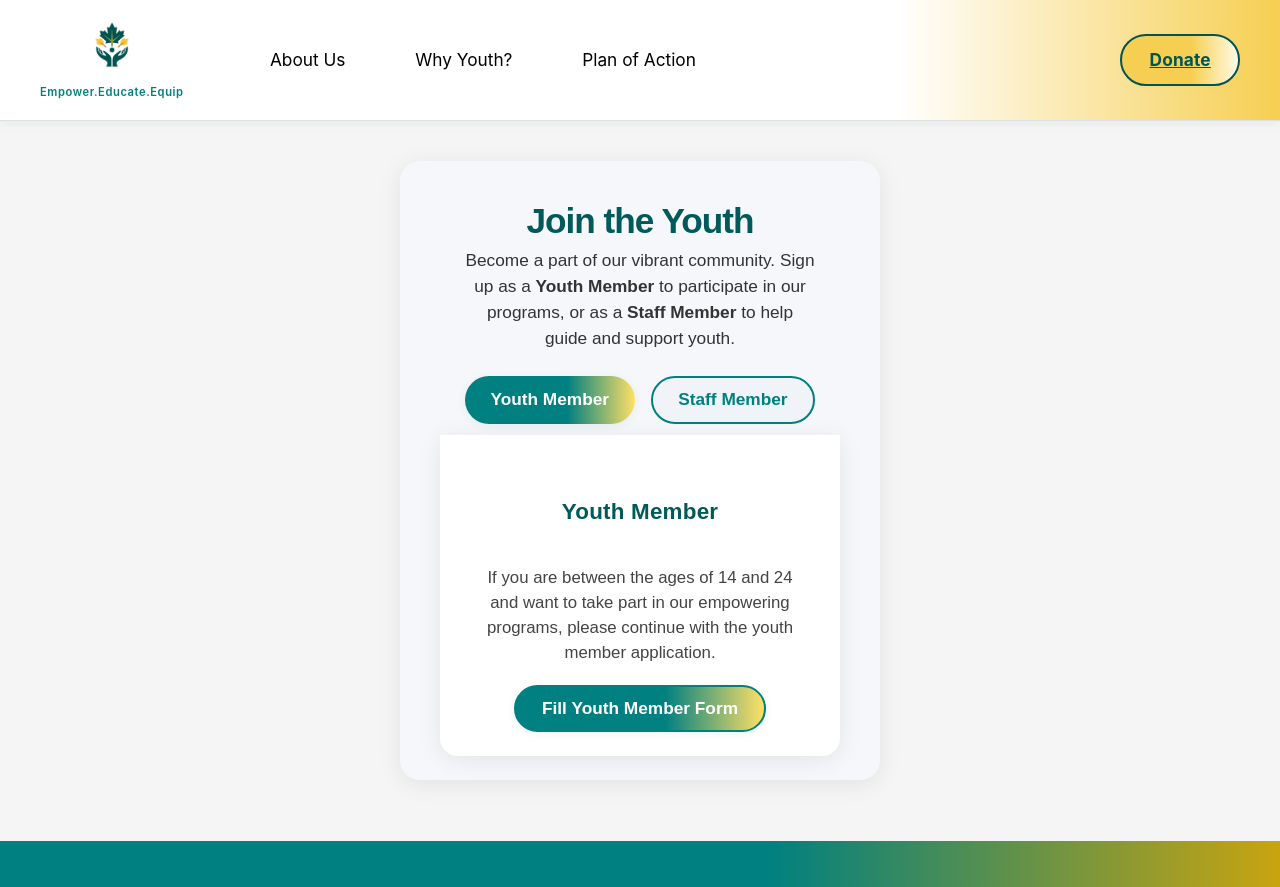
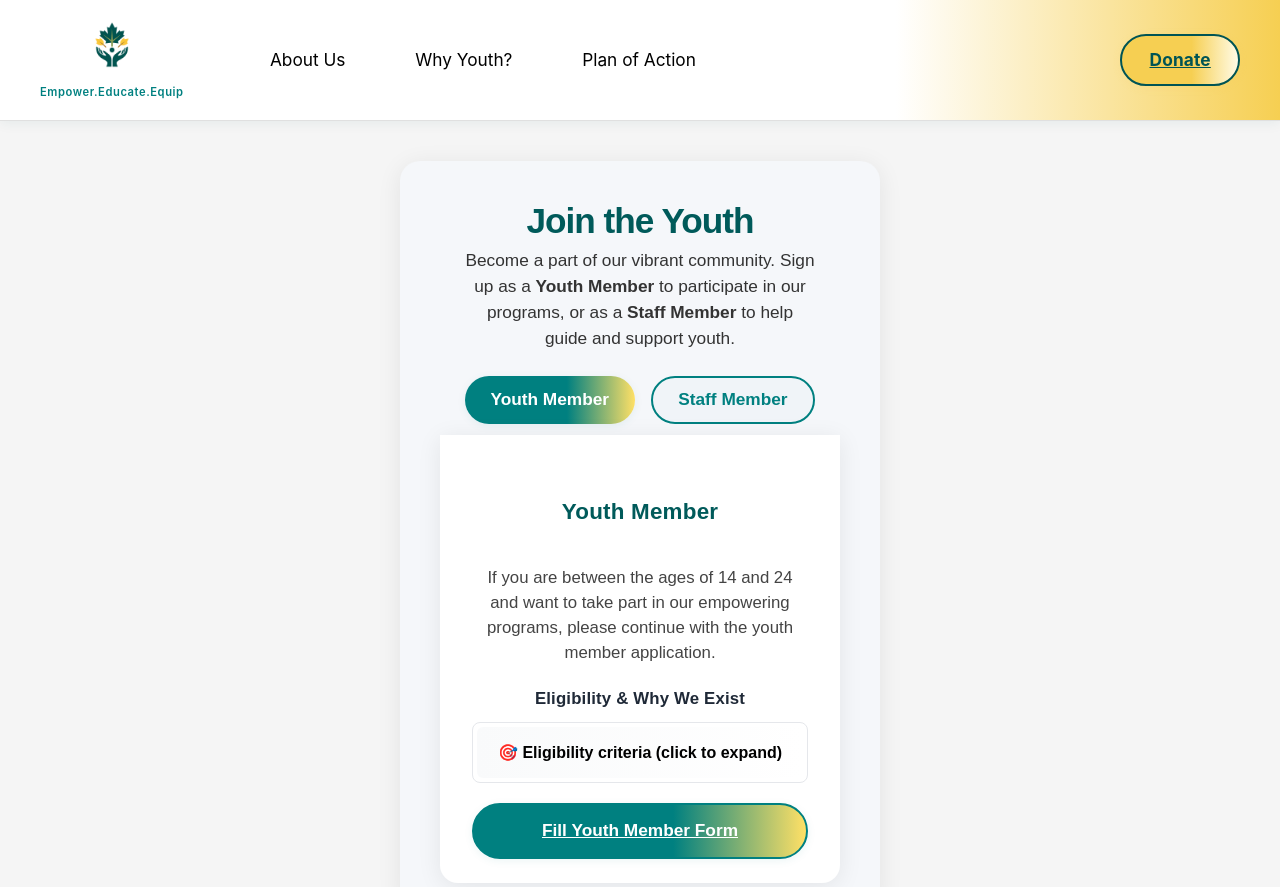
Before and after one commit to AbdulkarimMziya/Youth_hub, a React (Vite) app: page /signup in a window 1280 px wide. Shown: the top 887 px of the page. Built offline with nearby package versions, Linux system fonts and the light colour scheme; the HTML template or start-up script is replaced by a standard one.

Commit message:
Add Eligibility accordion and integrate into Signup

```diff
--- /dev/null
+++ b/src/Components/Eligibility/Eligibility.css
@@ -0,0 +1,57 @@
+.eligibility {
+  margin: 1.25rem 0;
+  font-family: inherit;
+}
+
+.eligibility-title {
+  margin: 0 0 0.5rem 0;
+  font-size: 1.05rem;
+  color: #1f2937;
+}
+
+.eligibility-details {
+  border: 1px solid #e5e7eb;
+  border-radius: 8px;
+  padding: 0.25rem;
+  background: #ffffff;
+}
+
+.eligibility-summary {
+  list-style: none;
+  cursor: pointer;
+  padding: 0.75rem 1rem;
+  display: block;
+  font-weight: 600;
+  background: linear-gradient(90deg,#f9fafb,#fff);
+  border-radius: 6px;
+  outline: none;
+}
+
+.eligibility-summary::-webkit-details-marker {
+  display: none;
+}
+
+.eligibility-content {
+  padding: 1rem;
+  color: #374151;
+  line-height: 1.5;
+}
+
+.eligibility-content h4 {
+  margin-top: 0;
+}
+
+.eligibility-content ol,
+.eligibility-content ul {
+  margin: 0.5rem 0 0.5rem 1.25rem;
+}
+
+@media (max-width: 640px) {
+  .eligibility-summary {
+    padding: 0.6rem;
+    font-size: 0.95rem;
+  }
+  .eligibility-content {
+    padding: 0.75rem;
+  }
+}
--- /dev/null
+++ b/src/Components/Eligibility/Eligibility.jsx
@@ -0,0 +1,57 @@
+import React from 'react';
+import './Eligibility.css';
+
+export default function Eligibility({ defaultOpen = false }) {
+  return (
+    <section className="eligibility" aria-labelledby="eligibility-heading">
+      <h3 id="eligibility-heading" className="eligibility-title">Eligibility & Why We Exist</h3>
+
+      <details className="eligibility-details" open={defaultOpen}>
+        <summary className="eligibility-summary">🎯 Eligibility criteria (click to expand)</summary>
+
+        <div className="eligibility-content">
+          <h4>Youth Prime Hub Society (YPHS) supports youth ages 14–24 who meet one or more of the following:</h4>
+          <ol>
+            <li>At risk or vulnerable youth, including those facing or recovering from challenges such as homelessness, substance use, family breakdown, or behavioral struggles.</li>
+            <li>Youth transitioning out of care, those leaving foster care, group homes, or other care systems who require mentorship, life skills, and emotional support to build stability and independence.</li>
+            <li>Youth currently in care, young people still in foster or group care who need early preparation, goal setting, and confidence building before aging out of the system.</li>
+            <li>Unemployed or underemployed youth, individuals not currently in full time work or education, or working in roles that do not match their potential.</li>
+            <li>Youth disconnected from school or training, those who have dropped out, are uncertain about post secondary options, or seeking alternative, hands on learning paths.</li>
+            <li>Newcomer, refugee, or Indigenous youth, young people requiring culturally relevant mentorship, community integration, and career guidance.</li>
+            <li>Youth seeking direction and personal growth, individuals motivated to improve their confidence, social connections, and employable skills, even if not in crisis.</li>
+          </ol>
+
+          <hr />
+
+          <h4>The Gap YPHS Fills</h4>
+          <p>
+            Youth Prime Hub Society exists to bridge the transition gap faced by many young people who are no longer supported by youth care systems yet not fully ready for adult independence.
+          </p>
+          <p>
+            Without intentional mentorship, many face heightened risks of:
+          </p>
+          <ul>
+            <li>Homelessness or housing instability</li>
+            <li>Substance use or criminal involvement</li>
+            <li>Social isolation and poor mental health</li>
+            <li>Cycles of unemployment and poverty</li>
+          </ul>
+
+          <p>
+            YPHS provides a safe, empowering bridge, offering one on one and group mentorship, life and employability skill development, and community connection to help youth build confidence, self reliance, and purpose.
+          </p>
+
+          <hr />
+
+          <h4>🚫 Not primarily eligible</h4>
+          <p>To ensure resources reach those most in need, YPHS programs are not primarily designed for:</p>
+          <ul>
+            <li>Youth already employed full-time and earning a stable income</li>
+            <li>Youth currently enrolled full-time in post-secondary or apprenticeship programs</li>
+            <li>Youth who already receive similar supports through other funded employment or training programs</li>
+          </ul>
+        </div>
+      </details>
+    </section>
+  );
+}
--- a/src/pages/Signup.jsx
+++ b/src/pages/Signup.jsx
@@ -1,11 +1,14 @@
 import React, { useState } from 'react';
 import { useNavigate } from 'react-router-dom';
 import StaffForm from '../Components/StaffForm';
+import Eligibility from '../Components/Eligibility/Eligibility';
+import '../Components/Eligibility/Eligibility.css';
 import './Signup.css';
 
 export default function Signup() {
     const [activeTab, setActiveTab] = useState('youth');
     const navigate = useNavigate();
+    const youthFormUrl = 'https://forms.gle/T8gaXYM3iWUMUeeG7'; // <-- replace with your Google Form link
 
     return (
         <div className="signup-hero">
@@ -38,9 +41,19 @@ export default function Signup() {
                     <p>
                         If you are between the ages of 14 and 24 and want to take part in our empowering programs, please continue with the youth member application.
                     </p>
-                    <button className="fill-form-btn" type="button" onClick={() => navigate('/youth-application')}>
+
+                    {/* Eligibility accordion (collapsed by default). Pass defaultOpen={true} if you want it expanded. */}
+                    <Eligibility />
+
+                    {/* External link to the Google Form (opens in a new tab) */}
+                    <a
+                        className="fill-form-btn"
+                        href={youthFormUrl}
+                        target="_blank"
+                        rel="noopener noreferrer"
+                    >
                         Fill Youth Member Form
-                    </button>
+                    </a>
                 </div>
                 <div className={`tab-panel${activeTab === 'staff' ? ' active' : ''}`}
                     aria-hidden={activeTab !== 'staff'}>
```
